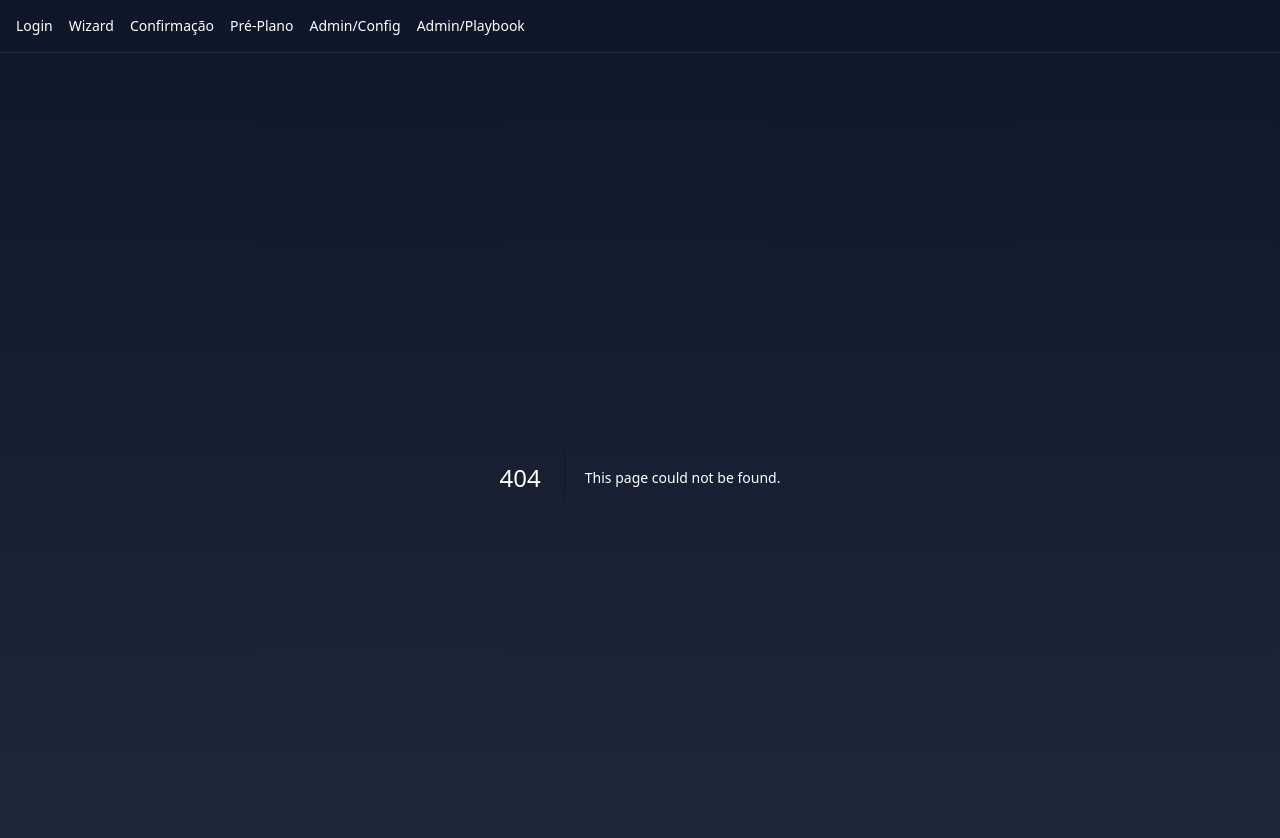
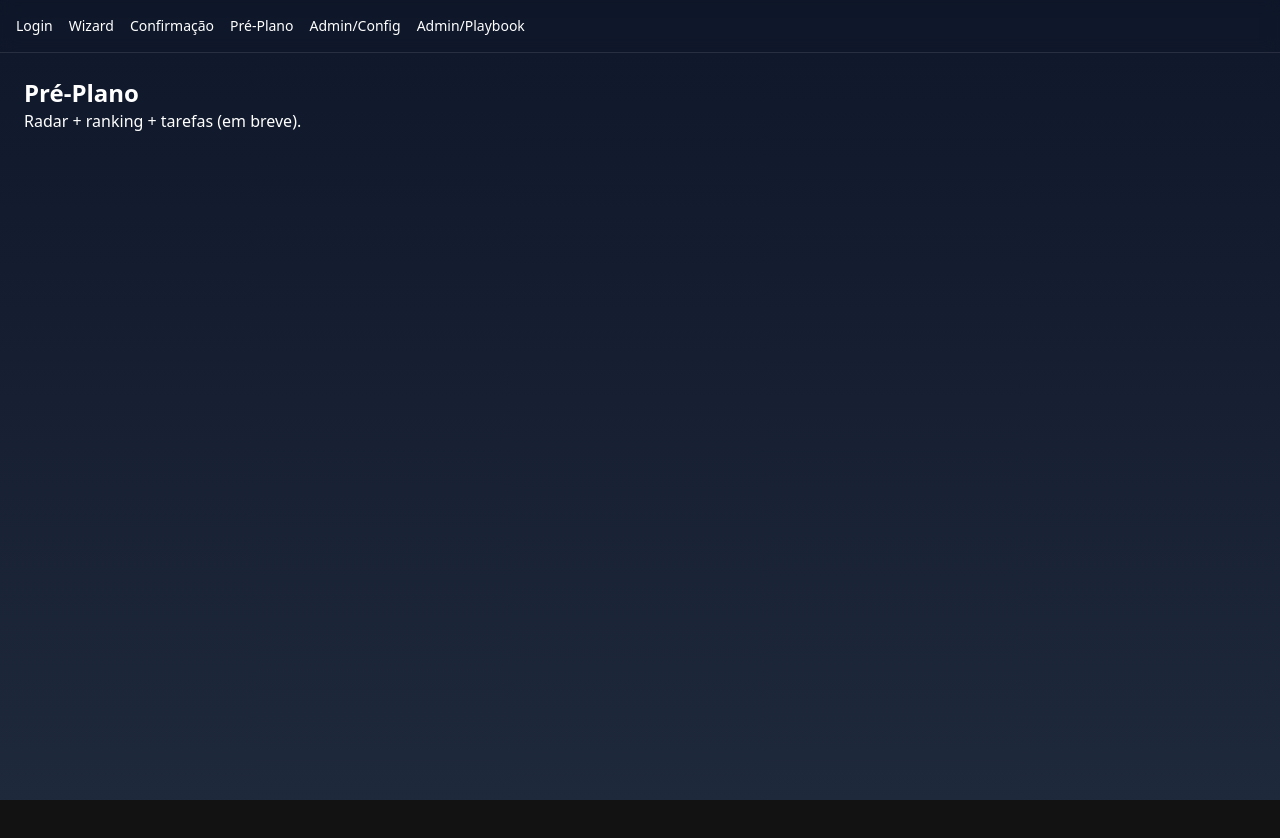
Before and after one commit to contatogrowup/growup-rag, a Next.js app: page /pre-plano/teste in a window 1280 px wide. Before the commit this address had no page. Shown: the top 838 px of the page. After the commit the page ends 800 px from the top, so only its background shows below. Built offline with nearby package versions, Linux system fonts and the light colour scheme.

Commit message:
Create page.tsx

```diff
--- /dev/null
+++ b/src/app/pre-plano/[id]/page.tsx
@@ -0,0 +1,3 @@
+export default function Page(){
+  return <div><h1 className="text-2xl font-bold">Pré-Plano</h1><p>Radar + ranking + tarefas (em breve).</p></div>;
+}
```
